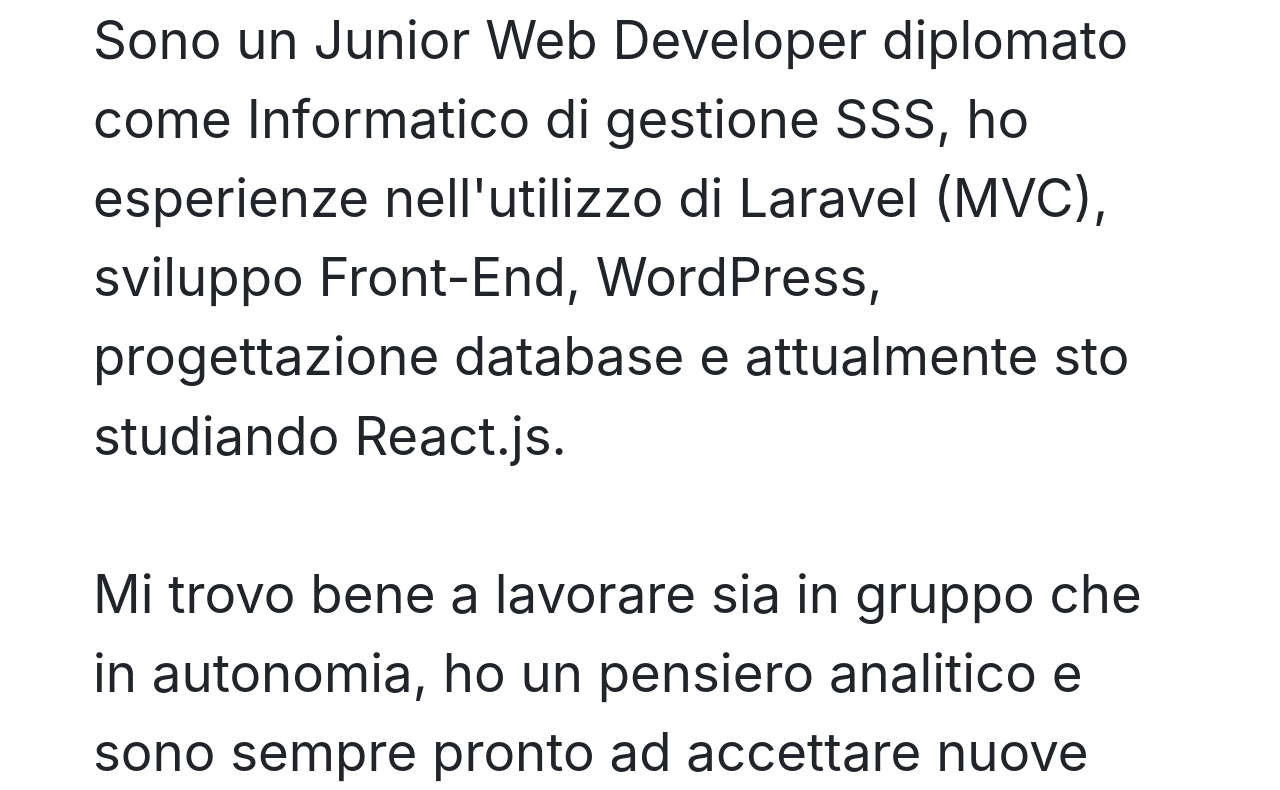
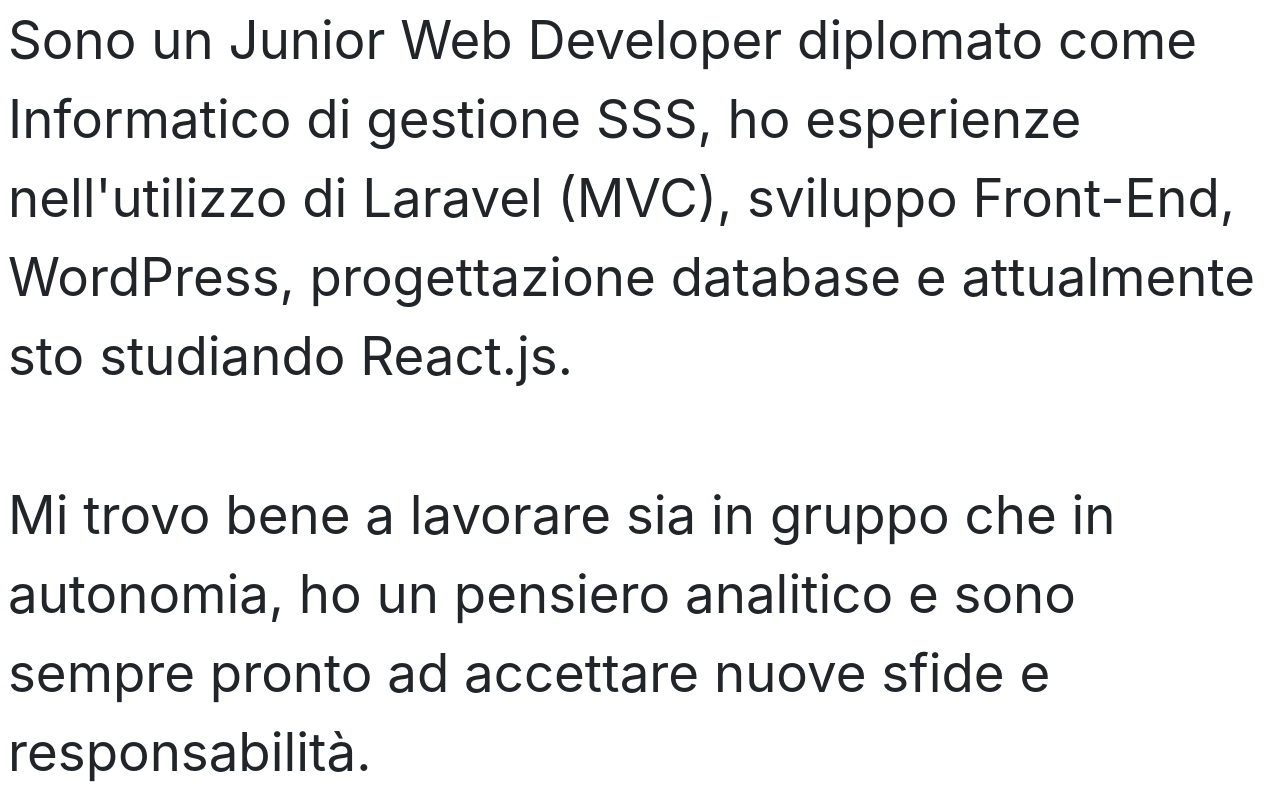
Before and after one commit to setkes/old_portfolio, a plain HTML site: page index.html in a window 1280 px wide. Shown: the part 164-954 px from the top of the page. Drawn offline with nearby package versions, Linux system fonts and the light colour scheme.

Commit message:
Update index.html

```diff
--- a/index.html
+++ b/index.html
@@ -6,7 +6,7 @@
   <title>Alessandro Monti - Portfolio</title>
   <meta name="description" content="Sito web personale di Alessandro Monti">
   <link rel="stylesheet" type="text/css" href="index.css">
-  <meta name="theme-color" content="black" />
+  <meta name="theme-color" content="#6c6c6c" />
   <link rel="icon" type="image/png" href="/media/a.png" />
   <script src="https://cdnjs.cloudflare.com/ajax/libs/sketch.js/1.0/sketch.js"></script>
   <script src="https://cdnjs.cloudflare.com/ajax/libs/matter-js/0.14.2/matter.js"></script>
@@ -205,7 +205,7 @@
 </head>
 
 <body>
-  <div class="container-fluid container-md d-flex flex-column"  style="position: relative; top: 35px;">
+  <div class=" d-flex flex-column"  style="position: relative; top: 35px;">
     <div id="info" class="p-2">
 
 
```
